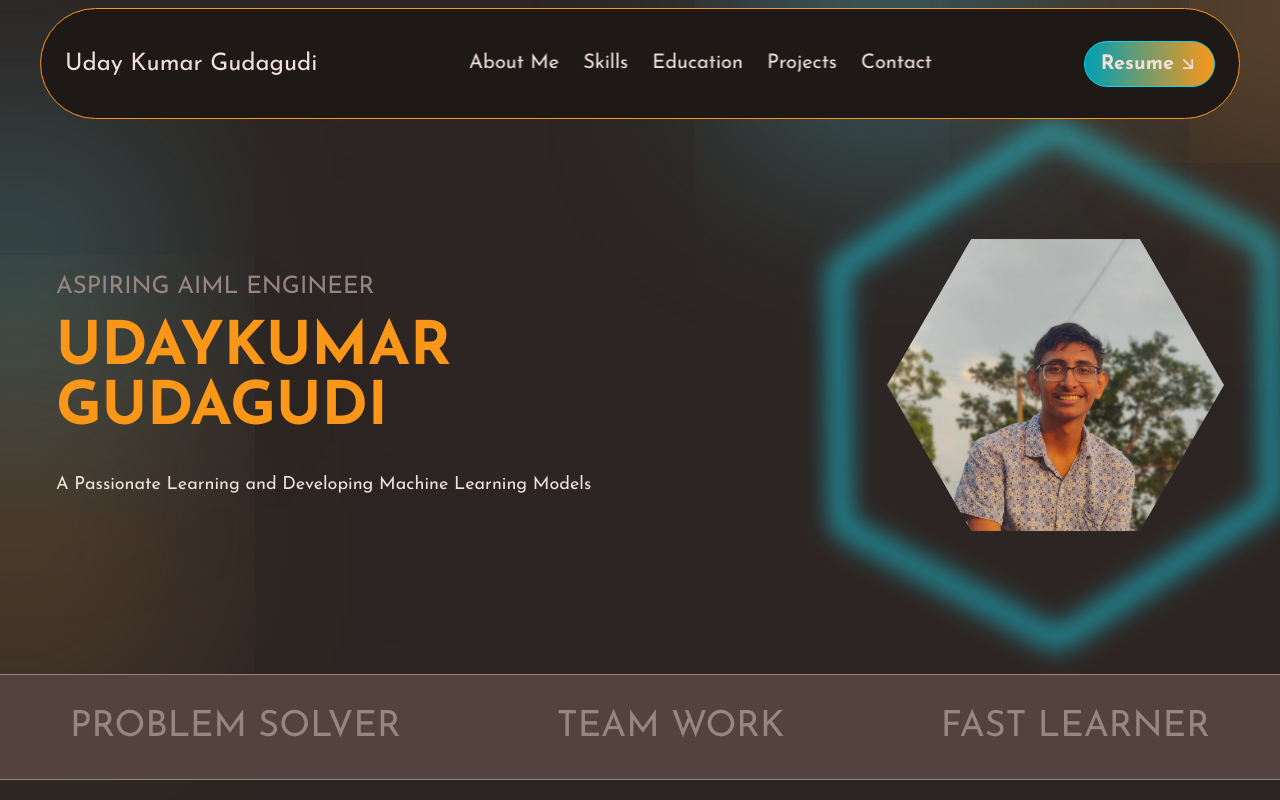
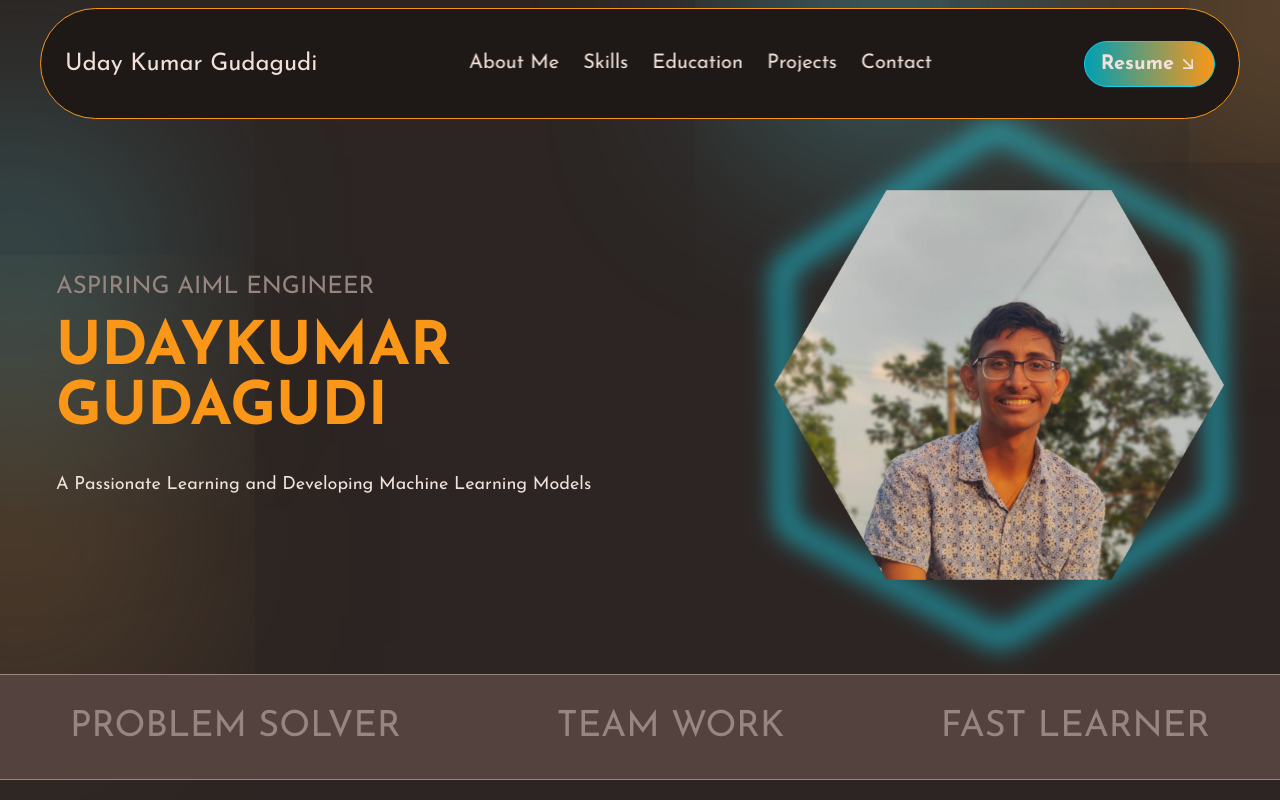
Before and after one commit to udaykumar5683/uday-portfolio, a React (Vite) app: page / in a window 1280 px wide. Shown: the top 800 px of the page. Built offline with nearby package versions, Linux system fonts and the light colour scheme.

Commit message:
Update HeroPic.jsx

```diff
--- a/src/components/heroSection/HeroPic.jsx
+++ b/src/components/heroSection/HeroPic.jsx
@@ -11,11 +11,11 @@ const HeroPic = () => {
       viewport={{ once: false, amount: 0 }}
       className=" h-full flex items-center justify-center "
     >
-      <img
-        src="/images/HexaPic.png"
-        alt="uday kumar g"
-        className="max-h-[450px] w-auto"
-      />
+     <img
+      src="/images/HexaPic.png"
+      alt="uday kumar g"
+      className="h-[450px] w-[450px] object-cover"
+    />
 
       <div className=" absolute -z-10 flex justify-center items-center animate-pulse ">
         <PiHexagonThin className=" md:h-[90%] sm:h-[120%] min-h-[600px] w-auto text-cyan blur-md animate-[spin_20s_linear_infinite] " />
```
